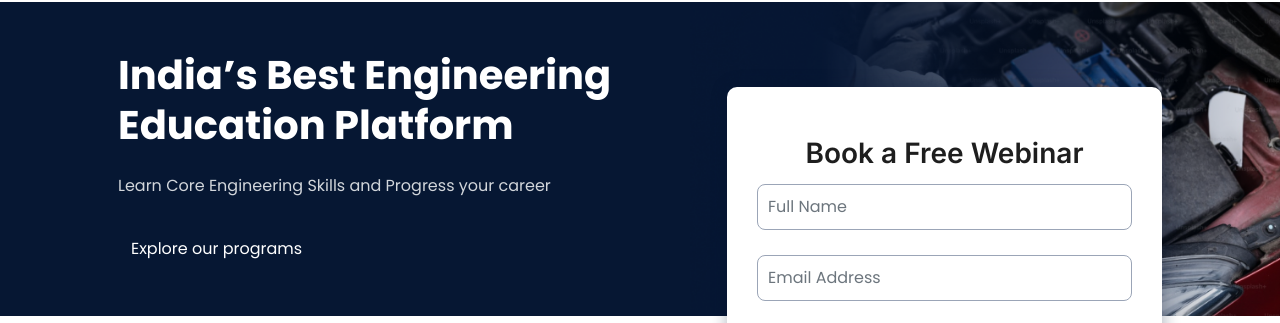
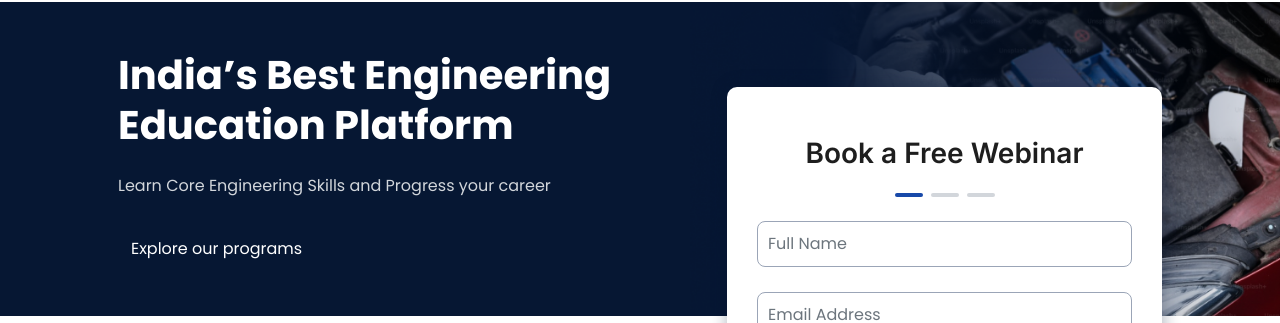
Before and after one commit to Saravanakumarkandasamy/aec_website, a plain HTML site: page home.html in a window 1280 px wide. Shown: the part 64-387 px from the top of the page. Drawn offline with nearby package versions, Linux system fonts and the light colour scheme.

Commit message:
home screen

```diff
--- a/css/main.css
+++ b/css/main.css
@@ -89,6 +89,16 @@ body {
 .btn-small {
   font-size: 14px !important;
   padding: 5px 10px !important;
+}
+.line {
+  background-color: #d2d6db;
+  width: 28px;
+  height: 4px;
+  border-radius: 5px;
+  margin: 0;
+}
+.active_line {
+  background: #1849a9;
 }
 .success_btn {
   color: #fff;
--- a/home.html
+++ b/home.html
@@ -119,7 +119,11 @@
               <!-- fieldsets -->
               <fieldset id="form_1" class="lead_form_capture active">
                 <h2 class="form-title">Book a Free Webinar</h2>
-                <div class="form_input_control">
+                <div class="d-flex justify-content-center gap-2 my-4">
+                  <p class="line active_line"></p>
+                  <p class="line"></p>
+                  <p class="line"></p>
+                </div>
                 <input
                   type="text"
                   name="fullname"
@@ -127,7 +131,7 @@
                   class="form-control"
                   required
                 />
-                </div>
+
                 <input
                   type="text"
                   name="email"
@@ -156,6 +160,11 @@
               </fieldset>
               <fieldset id="form_2" class="lead_form_capture">
                 <h2 class="form-title">Book a Free Webinar</h2>
+                <div class="d-flex justify-content-center gap-2 my-4">
+                  <p class="line active_line"></p>
+                  <p class="line active_line"></p>
+                  <p class="line"></p>
+                </div>
                 <input
                   type="text"
                   name="emailcaptured"
@@ -199,6 +208,11 @@
 
               <fieldset id="form_3" class="lead_form_capture">
                 <h2 class="form-title">Book a Free Webinar</h2>
+                <div class="d-flex justify-content-center gap-2 my-4">
+                  <p class="line active_line"></p>
+                  <p class="line active_line"></p>
+                  <p class="line active_line"></p>
+                </div>
                 <div class="mb-4">
                   <p class="radio_btn_label">Choose current status</p>
                   <div class="d-flex justify-content-between">
```
Lines whose indentation alone changed are shown as unchanged.
